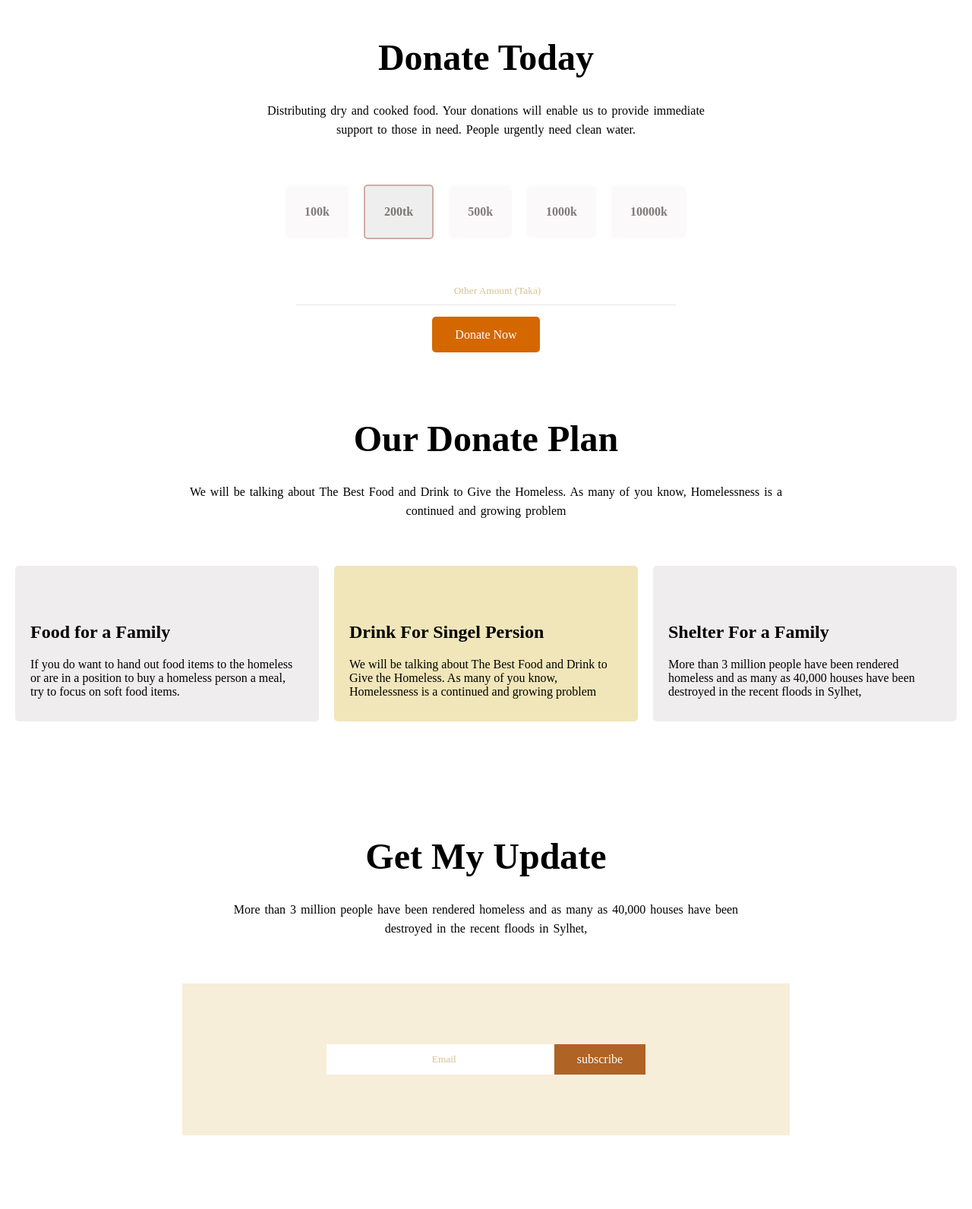
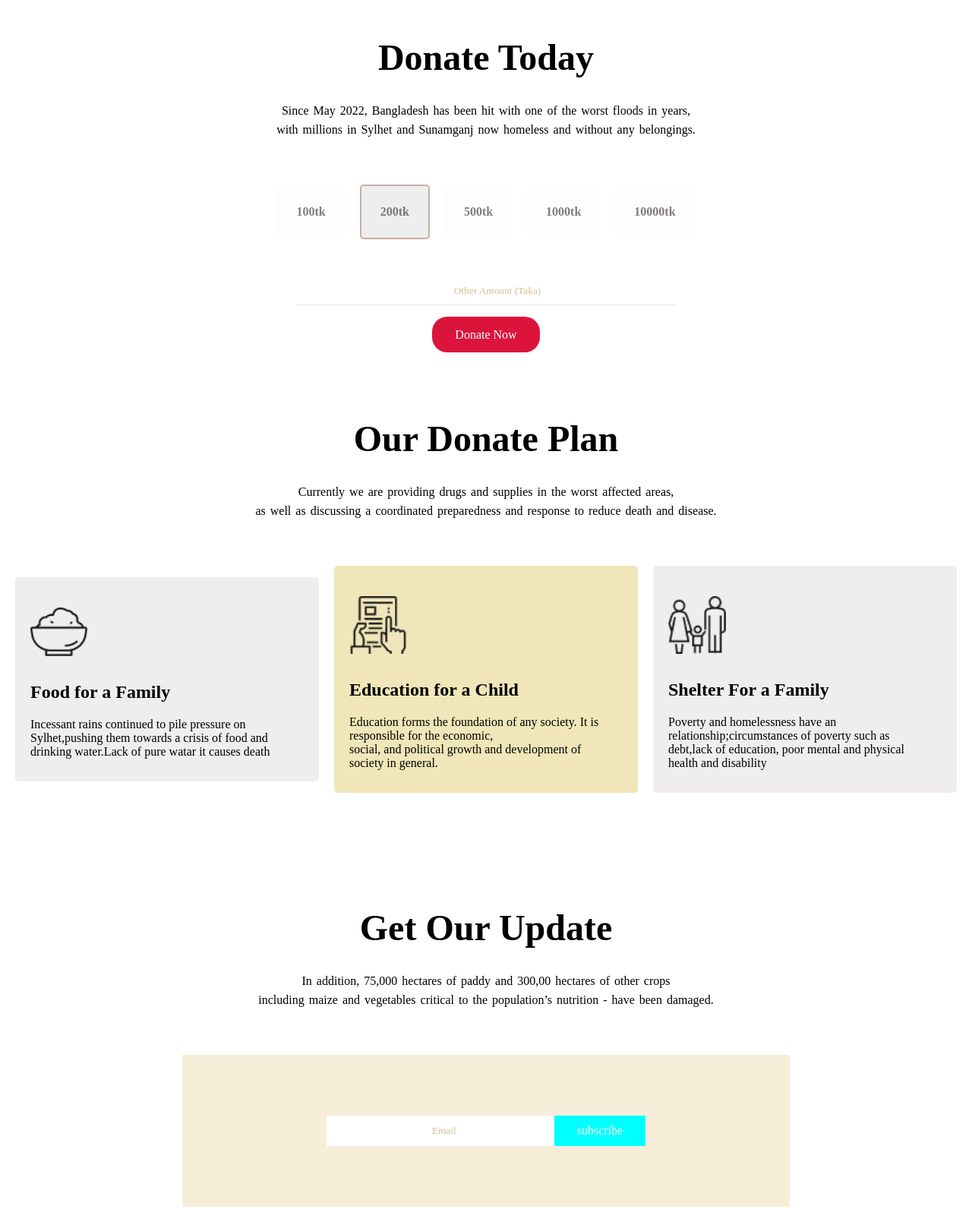
Before and after one commit to Onikkhan13/Assignment-1, a plain HTML site: page index.html in a window 1280 px wide. Shown: the part 802-2394 px from the top of the page at 76% size. Drawn offline with Linux system fonts and the light colour scheme; a web font is replaced by a local one.

Commit message:
style added

```diff
--- a/index.html
+++ b/index.html
@@ -14,14 +14,10 @@
     <section class="hero-section">
         <div class="hero-writing-box">
           <h1>
-            A Simple act of Kindness <br>
-            Who Need for This
+            Helping Others Is The <br> Way We Help Ourselves
           </h1>
           <p class="pera">
-            We need to provide clean water to avoid water-borne disease effecting
-            <br />
-            the young and the elderly. Medical centres are far and wide and
-            severely effected by the flood
+            In the last few weeks, millions of people in the Sylhet and Sunamganj districts <br> have experienced heavy rains and flash floods, leaving them homeless and without possessions.
           </p>
           <a href="" class="button">Donate Now</a>
         </div>
@@ -31,26 +27,24 @@
         <div class="heading">
           <h1>Donate Today</h1>
           <p class="pera heading-pera">
-            Distributing dry and cooked food. Your donations will enable us to
-            provide immediate <br />
-            support to those in need. People urgently need clean water.
+            Since May 2022, Bangladesh has been hit with one of the worst floods in years, <br> with millions in Sylhet and Sunamganj now homeless and without any belongings.
           </p>
         </div>
         <div class="donet-amount">
           <div class="donet-amount-box">
-            <a href="">100k</a>
+            <a href="">100tk</a>
           </div>
           <div class="donet-amount-box" id="donet-active">
             <a href="" id="donet-active-a">200tk</a>
           </div>
           <div class="donet-amount-box">
-            <a href="">500k</a>
+            <a href="">500tk</a>
           </div>
           <div class="donet-amount-box">
-            <a href="">1000k</a>
+            <a href="">1000tk</a>
           </div>
           <div class="donet-amount-box">
-            <a href="">10000k</a>
+            <a href="">10000tk</a>
           </div>
         </div>
         <div class="donet-input-box">
@@ -69,36 +63,29 @@
         <div class="heading">
           <h1>Our Donate Plan</h1>
           <p class="pera heading-pera">
-            We will be talking about The Best Food and Drink to Give the Homeless.
-            As many of you know, Homelessness is a <br />
-            continued and growing problem
+            Currently we are providing drugs and supplies in the worst affected areas, <br> as well as discussing a coordinated preparedness and response to reduce death and disease.
           </p>
         </div>
         <div class="donet-plan-container">
           <div class="donet-plan-box">
-            <img src="images/food icon.png" alt="" />
+            <img src="food.png" alt="" />
             <h1>Food for a Family</h1>
             <p>
-              If you do want to hand out food items to the homeless or are in a
-              position to buy a homeless person a meal, try to focus on soft food
-              items.
+                Incessant rains continued to pile pressure on Sylhet,pushing them towards a crisis of food and drinking water.Lack of pure watar it causes death
             </p>
           </div>
           <div class="donet-plan-box" id="donet-plan-box-active">
-            <img src="images/drink water icon.png" alt="" />
-            <h1>Drink For Singel Persion</h1>
+            <img src="frame.png" alt="" />
+            <h1>Education for a Child</h1>
             <p>
-              We will be talking about The Best Food and Drink to Give the
-              Homeless. As many of you know, Homelessness is a continued and
-              growing problem
+                Education forms the foundation of any society. It is responsible for the economic,<br> social, and political growth and development of society in general.
             </p>
           </div>
           <div class="donet-plan-box">
-            <img src="images/shelter icon.png" alt="" />
+            <img src="shelter.png" alt="" />
             <h1>Shelter For a Family</h1>
             <p>
-              More than 3 million people have been rendered homeless and as many
-              as 40,000 houses have been destroyed in the recent floods in Sylhet,
+                Poverty and homelessness have an relationship;circumstances of poverty such as debt,lack of education, poor mental and physical health and disability
             </p>
           </div>
         </div>
@@ -108,11 +95,9 @@
 
       <section class="update-and-subscribe-box">
         <div class="heading">
-          <h1>Get My Update</h1>
+          <h1>Get Our Update</h1>
           <p class="pera heading-pera">
-            More than 3 million people have been rendered homeless and as many as
-            40,000 houses have been <br />
-            destroyed in the recent floods in Sylhet,
+            In addition, 75,000 hectares of paddy and 300,00 hectares of other crops <br> including maize and vegetables critical to the population’s nutrition - have been damaged.
           </p>
         </div>
         <div class="subscribe-box-container">
--- a/style.css
+++ b/style.css
@@ -14,7 +14,7 @@ a {
 .hero-section {
     width: 100%;
     height: 100vh;
-    background: linear-gradient(rgba(110, 100, 100, 0.719), rgba(2, 0, 0, 0.555)),
+    background: linear-gradient(rgba(11, 3, 3, 0.719), rgba(2, 0, 0, 0.555)),
       url(image2.jpg);
     background-size: cover;
     display: flex;
@@ -35,9 +35,9 @@ a {
 
 .button {
     padding: 15px 30px;
-    background-color: rgb(212, 103, 0);
+    background-color:crimson;
     color: #fff;
-    border-radius: 5px;
+    border-radius: 20px;
   }
 
 
@@ -48,14 +48,14 @@ a {
   }
 
 .heading h1 {
-    font-size: 3rem;
+    font-size: 03rem;
     padding-top: 50px;
     padding-bottom: 30px;
   }
 
 
 .hero-writing-box h1 {
-    font-size: 6rem;
+    font-size: 3rem;
     color: #fff;
     padding-bottom: 30px;
   }
@@ -75,7 +75,7 @@ a {
 
 .donet-amount-box {
     padding: 25px 15px;
-    background: rgba(243, 239, 240, 0.356);
+    background: rgba(243, 239, 239, 0.166);
     margin: 0 10px;
     border-radius: 5px;
     margin-bottom: 50px;
@@ -195,7 +195,7 @@ a {
     outline: none;
     height: 40px;
     padding: 0 30px;
-    background-color: rgb(175, 99, 36);
+    background-color:aqua;
     border: none;
     color: #fff;
     font-size: 1rem;
@@ -205,7 +205,7 @@ a {
 
 .footer {
     height: 200px;
-    background: #000;
+    background: rgb(2, 13, 19);
     color: #fff;
     display: flex;
     justify-content: center;
```
Also changed, not shown: image10.jpg (deleted), image14.jpg (deleted), image4.jpg (deleted), image8.jpg (deleted). Lines whose indentation alone changed are shown as unchanged.
